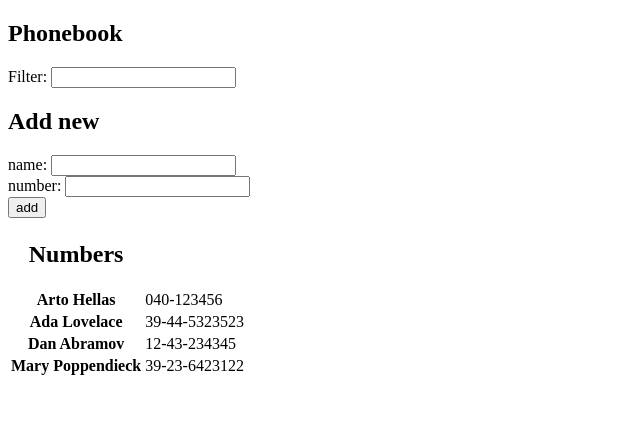
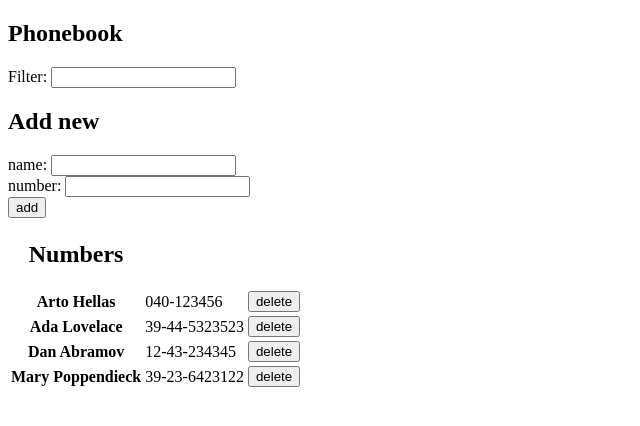
Before and after one commit to harryfielding/fullstackopen, a React (Create React App) app in the folder part2/phonebook/: page / in a window 1280 px wide. Shown: the top 426 px of the page, without its empty margins (0-640 px from the left). Built offline with nearby package versions, Linux system fonts and the light colour scheme; data requests are answered from the project's data file.

Commit message:
Exercise 2.14 complete

```diff
--- a/part2/phonebook/src/App.js
+++ b/part2/phonebook/src/App.js
@@ -28,6 +28,7 @@
       .create(personObject)
       .then(response => {
         console.log("POST promise fulfilled")
+        personObject.id = response.data.id
         setPersons(persons.concat(personObject))
         setNewName('')
         setNewNumber('')
@@ -52,9 +53,27 @@
   )
 }
 
-const Person = ({ person }) => <tr><th>{person.name}</th><td>{person.number}</td></tr>
+const Person = ({ person, setPersons, persons }) => {
 
-const Table = ({ persons, filter }) => {
+  const deletePerson = (id) => {
+    return () => {
+      if (window.confirm(`Are you sure you would like to delete ${person.name}?`)) {
+        phonebookService
+        .del(id)
+        .then(response => {
+          console.log("DELETE request fulfilled")
+          setPersons(persons.filter(person => person.id !== id))
+        })
+      }
+    }
+  }
+
+  return (
+    <tr><th>{person.name}</th><td>{person.number}</td><td><button onClick={deletePerson(person.id)}>delete</button></td></tr>
+  )
+}
+
+const Table = ({ persons, setPersons, filter }) => {
   const filteredPersons = filter === '' ? persons : persons.filter((a) => a.name.toLowerCase().includes(filter.toLowerCase()))
 
   return (
@@ -62,7 +81,7 @@
       <table>
         <thead><tr><th><h2>Numbers</h2></th></tr></thead>
         <tbody>
-          {filteredPersons.map((person) => <Person key={person.id} person={person} />)}
+          {filteredPersons.map((person) => <Person key={person.id} person={person} persons={persons} setPersons={setPersons} />)}
         </tbody>
       </table>
     </div>
@@ -92,7 +111,7 @@
       <Form newName={newName} setNewName={setNewName}
             newNumber={newNumber} setNewNumber={setNewNumber}
             persons={persons} setPersons={setPersons} />
-      <Table persons={persons} filter={filter} />
+      <Table persons={persons} setPersons={setPersons} filter={filter} />
     </div>
   )
 }
```
